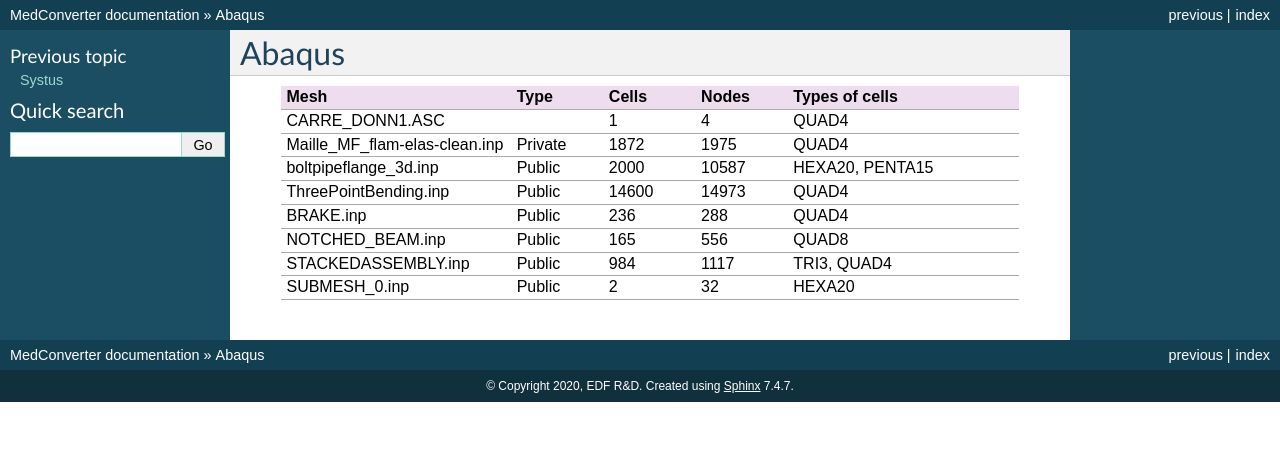
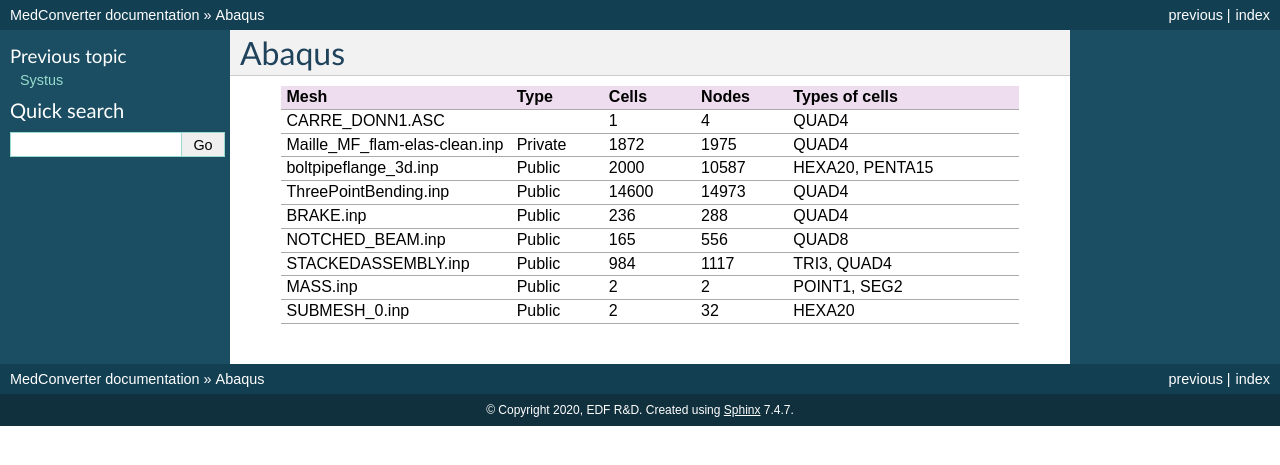
Before and after one commit to jf---/salome-med-convert, a Sphinx documentation site: the page built from doc/sphinx/tests_abaqus.rst, in a window 1280 px wide. Shown: the top 465 px of the page. Built offline with Sphinx 7.4.7, drawn with Linux system fonts in a browser that asks for light colours; formulas are drawn with MathJax 3.

Commit message:
[#29889] Add test for mass element

```diff
--- a/doc/sphinx/tests_abaqus.rst
+++ b/doc/sphinx/tests_abaqus.rst
@@ -45,6 +45,11 @@ Abaqus
      - 984
      - 1117
      - TRI3, QUAD4
+   * - MASS.inp
+     - Public
+     - 2
+     - 2
+     - POINT1, SEG2
    * - SUBMESH_0.inp
      - Public
      - 2
```
Also changed, not shown: 1 other file.
